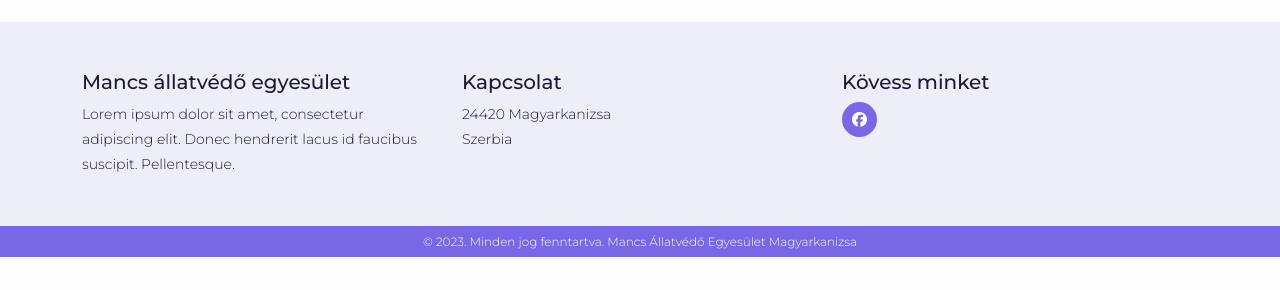
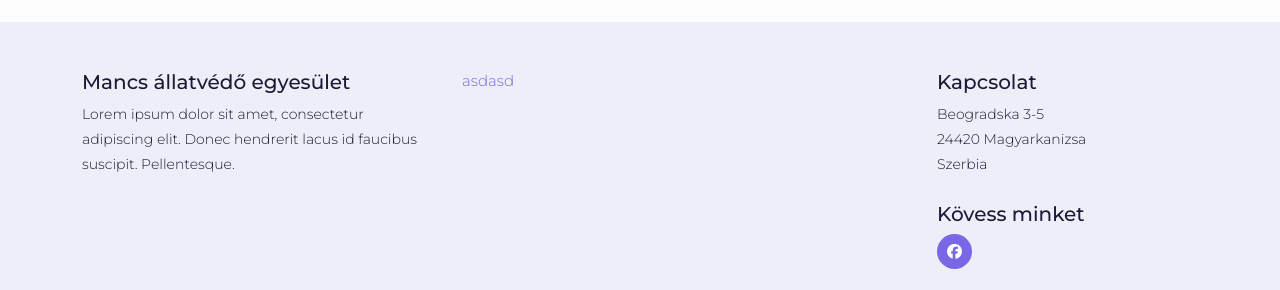
Before and after one commit to BroKoda/animal-shelter, a React (Create React App) app: page / in a window 1280 px wide. Shown: the part 662-952 px from the top of the page. Before the commit the page ends 919 px from the top, so only its background shows below. Built offline with nearby package versions, Linux system fonts and the light colour scheme.

Commit message:
Bugfixes + optimization

```diff
--- a/src/assets/components/AnimalCard.scss
+++ b/src/assets/components/AnimalCard.scss
@@ -1,4 +1,4 @@
-@import '../global';
+@import '../variables-mixins';
 
 .animal-card {
   border-radius: 25px;
--- a/src/assets/global.scss
+++ b/src/assets/global.scss
@@ -11,6 +11,7 @@ body {
 
   a {
     text-decoration: none;
+    color: $darkPurple;
   }
 
   p {
@@ -82,9 +83,6 @@ body {
       .form-control {
         display: inline-flex;
         border-bottom: 1px solid $darkPurple;
-      }
-    }
-    .form-control {
         background-color: transparent;
         border-top: none;
         border-right: none;
@@ -110,6 +108,7 @@ body {
       }
     }
   }
+}
 
 
 #root {
--- a/src/assets/pages/AnimalPage.scss
+++ b/src/assets/pages/AnimalPage.scss
@@ -1,4 +1,4 @@
-@import '../global';
+@import '../variables-mixins';
 
 .animal-page-container {
   position: relative;
--- a/src/assets/pages/Contact.scss
+++ b/src/assets/pages/Contact.scss
@@ -1,4 +1,4 @@
-@import '../global';
+@import '../variables-mixins';
 
 strong {
   font-weight: 700;
--- a/src/components/Footer/Footer.tsx
+++ b/src/components/Footer/Footer.tsx
@@ -13,13 +13,17 @@ const Footer = ():JSX.Element => {
                 <p>Lorem ipsum dolor sit amet, consectetur adipiscing elit.
                   Donec hendrerit lacus id faucibus suscipit. Pellentesque.</p>
               </div>
-              <div className='col-4'>
+              <div className='col-5'>
+                <Link to={'/'}>
+                  asdasd
+                </Link>
+              </div>
+              <div className='col-3 social-links-container'>
                 <h5>Kapcsolat</h5>
-                <p>24420 Magyarkanizsa</p>
-                <p>Szerbia</p>
-              </div>
-              <div className='col-4 social-links-container'>
-                <h5>Kövess minket</h5>
+                <p>Beogradska 3-5<br />
+                  24420 Magyarkanizsa<br />
+                  Szerbia</p>
+                <h5 className='mt-4'>Kövess minket</h5>
                 <Link to={'/facebook'} style={{ textDecoration: 'none' }}>
                   <i className='fa-brands fa-facebook'></i>
                 </Link>
--- a/src/pages/Login/Login.tsx
+++ b/src/pages/Login/Login.tsx
@@ -12,10 +12,16 @@ const Login = (): JSX.Element => {
               <div className="col-12">
                 <h2>Belépés</h2>
                 <form className='mt-4 mb-5'>
-                  <div className="mb-3">
+                  <div className="form-control-container">
+                    <div className="form-icon-container">
+                      <i className="fa-solid fa-at"></i>
+                    </div>
                     <input type="email" className="form-control" placeholder='Email' id="loginEmail"/>
                   </div>
-                  <div className="mb-3">
+                  <div className="form-control-container">
+                    <div className="form-icon-container">
+                      <i className="fa-solid fa-lock"></i>
+                    </div>
                     <input type="password" className="form-control" placeholder='Jelszó' id="loginPassword"/>
                   </div>
                 </form>
--- a/src/pages/Registration/Registration.tsx
+++ b/src/pages/Registration/Registration.tsx
@@ -12,19 +12,34 @@ const Login = (): JSX.Element => {
               <div className="col-12">
                 <h2>Regisztráció</h2>
                 <form className='mt-4 mb-5'>
-                  <div className="mb-3">
+                  <div className="form-control-container">
+                    <div className="form-icon-container">
+                      <i className="fa-solid fa-user"></i>
+                    </div>
                     <input type="text" className="form-control" placeholder='Vezetéknév' id="registrationLastName"/>
                   </div>
-                  <div className="mb-3">
+                  <div className="form-control-container">
+                    <div className="form-icon-container">
+                      <i className="fa-solid fa-user"></i>
+                    </div>
                     <input type="text" className="form-control" placeholder='Keresztnév' id="registrationFirstName"/>
                   </div>
-                  <div className="mb-3">
+                  <div className="form-control-container">
+                    <div className="form-icon-container">
+                      <i className="fa-solid fa-at"></i>
+                    </div>
                     <input type="email" className="form-control" placeholder='Email' id="registrationEmail"/>
                   </div>
-                  <div className="mb-3">
+                  <div className="form-control-container">
+                    <div className="form-icon-container">
+                      <i className="fa-solid fa-lock"></i>
+                    </div>
                     <input type="password" className="form-control" placeholder='Jelszó' id="registrationPassword"/>
                   </div>
-                  <div className="mb-3">
+                  <div className="form-control-container">
+                    <div className="form-icon-container">
+                      <i className="fa-solid fa-lock"></i>
+                    </div>
                     <input type="password" className="form-control" placeholder='Jelszó mégegyszer' id="registrationPasswordRe"/>
                   </div>
                 </form>
```
Lines whose indentation alone changed are shown as unchanged.
